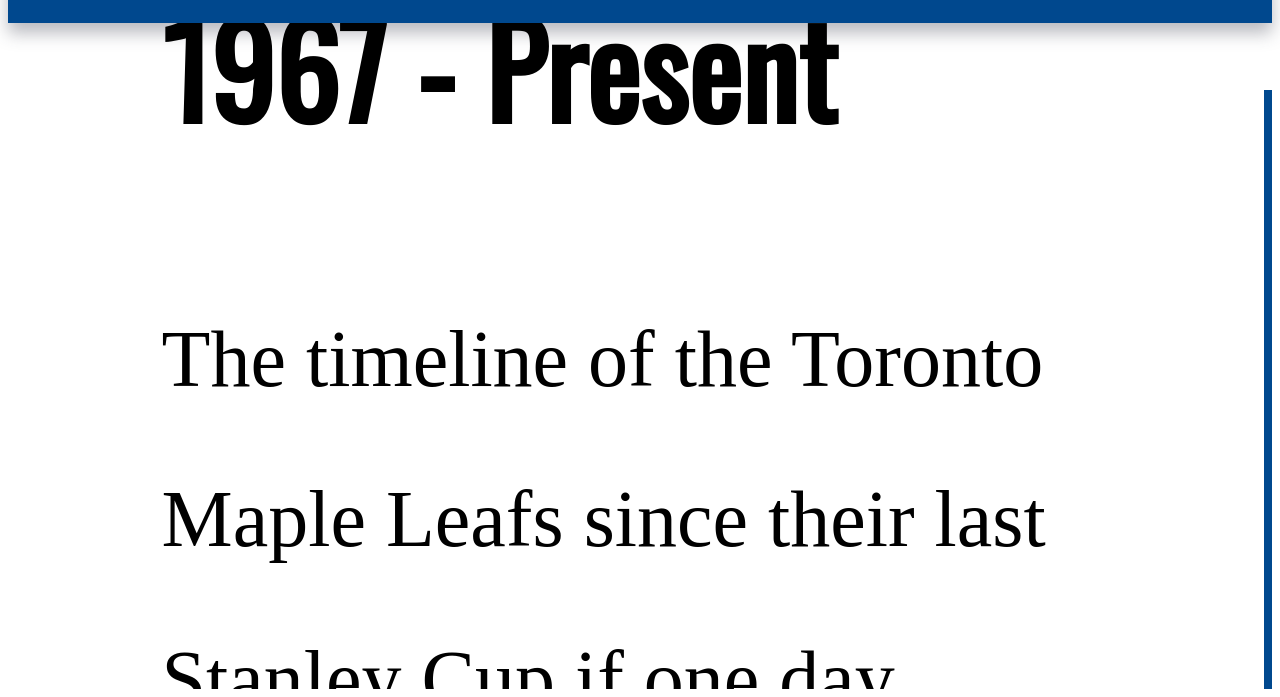
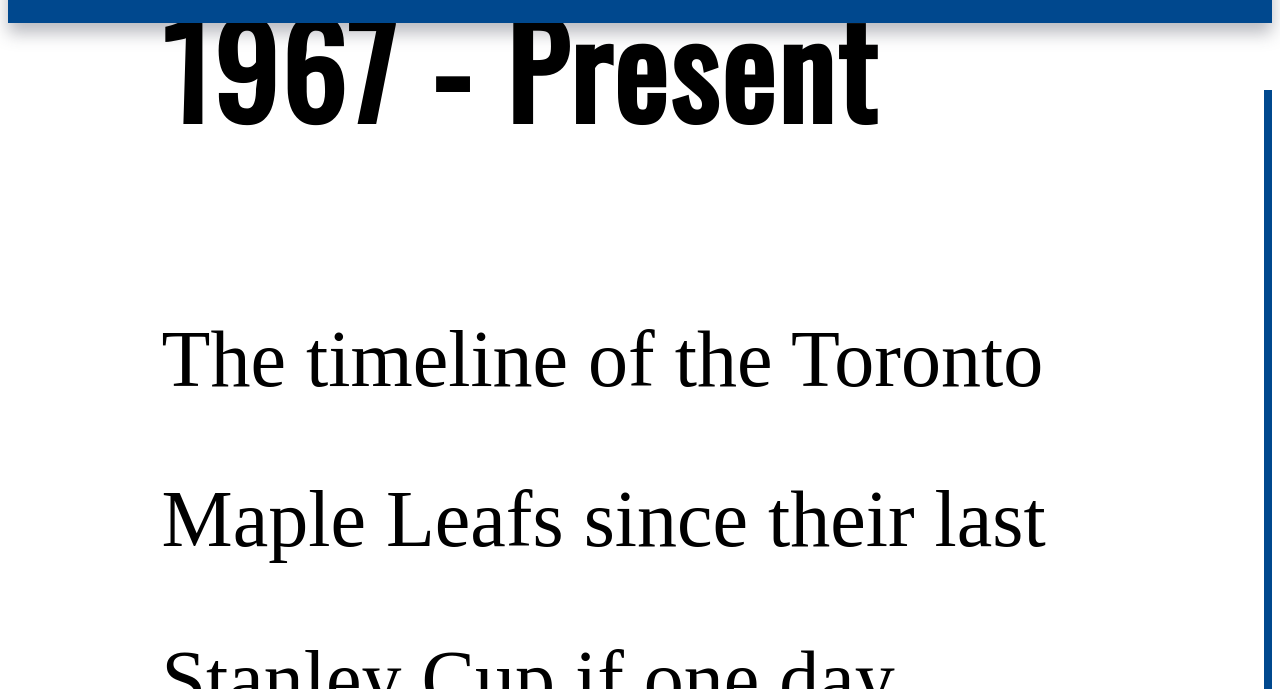
Before and after one commit to andrewthamcc/mapleleafsdrought, a Gatsby site: page /timeline in a window 1280 px wide. Shown: the part 119-816 px from the top of the page. Built offline with nearby package versions, Linux system fonts and the light colour scheme; Gatsby itself is replaced by a stand-in of ours.

Commit message:
minor style fixes

```diff
--- a/src/components/timeline-event/time-event.scss
+++ b/src/components/timeline-event/time-event.scss
@@ -22,6 +22,7 @@
 
   &-title {
     margin: 0.8rem;
+    text-align: center;
   }
 
   &-date {
--- a/src/constants/events.ts
+++ b/src/constants/events.ts
@@ -22,7 +22,6 @@
   '1999-02-13',
   '2000-02-06',
   '2000-04-27',
-  '2000-12-27',
   '2001-03-29',
   '2002-02-24',
   '2003-03-13',
@@ -117,11 +116,6 @@
     date: new Date('2000/04/27'),
     title: `Wendel Clark's last game`
   },
-  '2000-12-27': {
-    date: new Date('2000/12/27'),
-    title: `Lemiux's Return`,
-    description: 'Lemiux scores three against the leafs'
-  },
   '2001-03-29': {
     date: new Date('2000/03/29'),
     title: `Tie Domi Fights a Fan`,
--- a/src/pages/timeline.scss
+++ b/src/pages/timeline.scss
@@ -27,6 +27,7 @@
     font-size: 8rem;
     font-family: 'Oswald';
     font-weight: 600;
+    letter-spacing: 3px;
   }
 
   &-intro {
--- a/src/pages/timeline.tsx
+++ b/src/pages/timeline.tsx
@@ -49,7 +49,6 @@
         <TimeLineEvent event={events['1999-02-13']} />
         <TimeLineEvent event={events['2000-02-06']} markerPosition={65} />
         <TimeLineEvent event={events['2000-04-27']} markerPosition={30} />
-        <TimeLineEvent event={events['2000-12-27']} />
         <TimeLineEvent event={events['2001-03-29']} />
         <TimeLineEvent event={events['2002-02-24']} />
         <TimeLineEvent event={events['2003-03-13']} />
```
